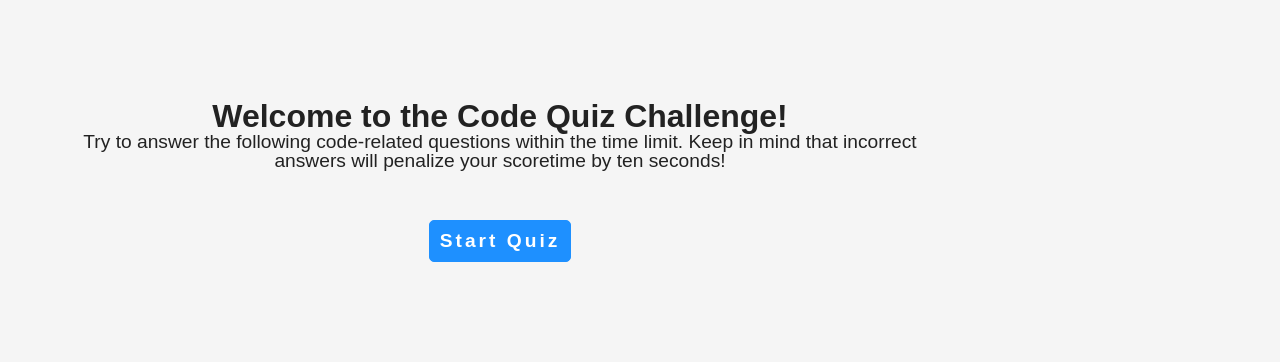
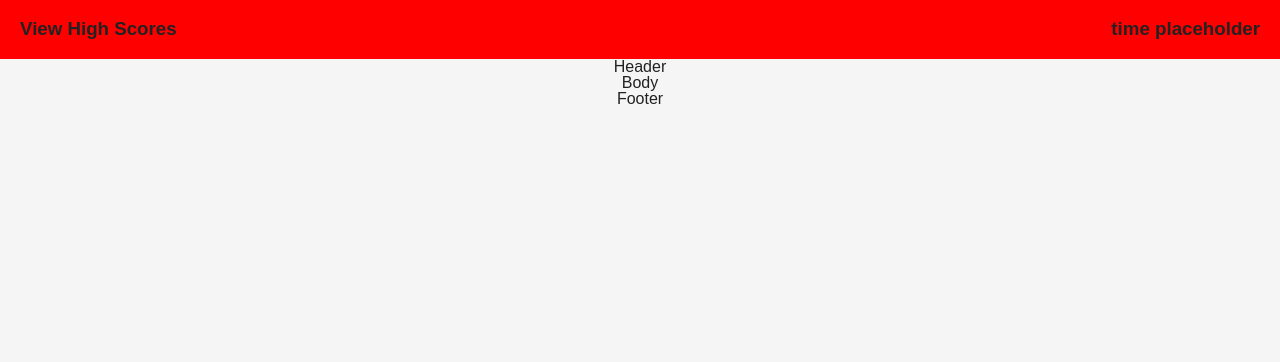
Before and after one commit to jsoomie/hw4-codeQuiz, a plain HTML site: page index.html in a window 1280 px wide. Drawn offline with Linux system fonts and the light colour scheme; a web font is replaced by a local one.

Commit message:
temporarily removed landing. set header styling

```diff
--- a/css/style.css
+++ b/css/style.css
@@ -28,10 +28,12 @@ body {
     background-color: var(--bg-color);
 }
 
-.hidden {
+/*  Testing purposes only! */
+/* .hidden {
     display: none;
-}
+} */
 
+/* LANDING */
 .landing {
     text-align: center;
     height: 100vh;
@@ -63,11 +65,26 @@ body {
     background-color: var(--blue-btn-drk);
 }
 
+/* HEADER */
+.header {
+    background-color: var(--test);
+    padding: 20px;
+    display: flex;
+    flex-direction: row;
+    justify-content: space-between;
+}
+
+
+/* MAIN */
 .main-container {
-    background-color: var(--test);
+    height: auto;
+    align-items: center;
+    justify-content: center;
+}
 
-    height: auto;
-    width: auto;
+.main-card {
+    width: 70%;
+    height: 300px;
 }
 
 .center-flex {
--- a/index.html
+++ b/index.html
@@ -8,6 +8,7 @@
 </head>
 <body>
 
+    <!--
     <div id="landing" class="landing center-flex">
         <h1>Welcome to the Code Quiz Challenge!</h1>
         <p>
@@ -16,16 +17,17 @@
         </p>
         <button class="start-btn"> Start Quiz</button>
     </div>
+    -->
 
     <main id="main" class="hidden">
 
-        <head class="header">
+        <header class="header">
             <h3><a href="#">View High Scores</a></h3>
             <h3 class="timer">time placeholder</h3>
-        </head>
+        </header>
 
         <div class="main-container center-flex">
-            <div class="main-card">
+            <div class="main-card center-flex">
                 <div class="main-card-header">
                     Header
                 </div>
--- a/js/main.js
+++ b/js/main.js
@@ -2,9 +2,9 @@ var startBtn = document.querySelector(".start-btn");
 var main = document.querySelector("#main");
 var landing = document.querySelector("#landing");
 
-startBtn.addEventListener('click', function() {
-    console.log("this has been clicked");
-    landing.classList.remove("center-flex")
-    landing.classList.add("hidden");
-    main.classList.remove("hidden");
-})
+// startBtn.addEventListener('click', function() {
+//     console.log("this has been clicked");
+//     landing.classList.remove("center-flex")
+//     landing.classList.add("hidden");
+//     main.classList.remove("hidden");
+// })
```
